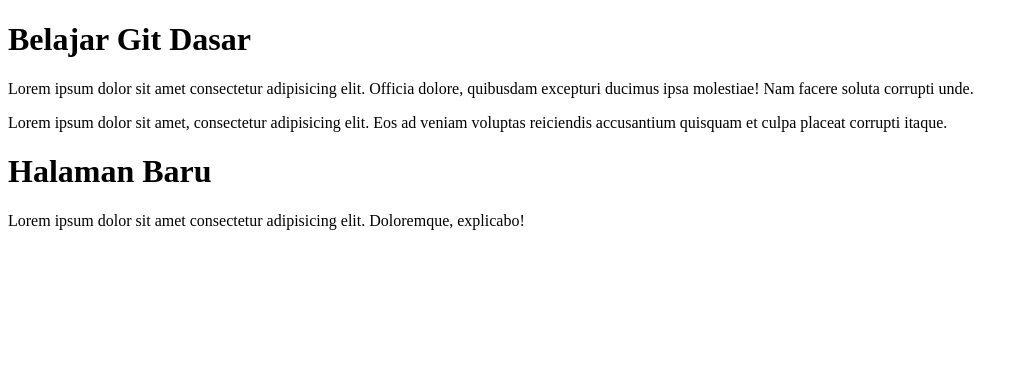
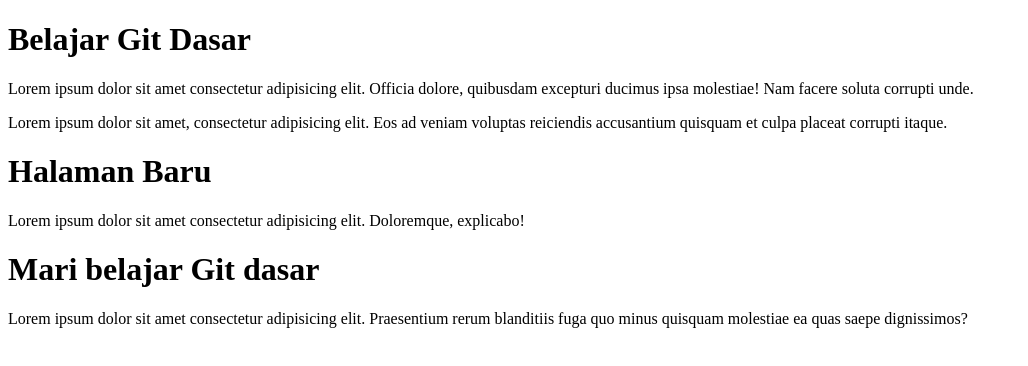
Before and after one commit to muhammadfaujiii04/new_projeck, a plain HTML site: page index.html in a window 1280 px wide. Shown: the whole page, without its empty margins (0-1028 px from the left). Drawn offline with Linux system fonts and the light colour scheme.

```diff
--- a/index.html
+++ b/index.html
@@ -21,6 +21,11 @@
             Lorem ipsum dolor sit amet consectetur adipisicing elit. Doloremque, explicabo!
         </p>
 
+        <h1>Mari belajar Git dasar</h1>
+        <p>
+            Lorem ipsum dolor sit amet consectetur adipisicing elit. Praesentium rerum blanditiis fuga quo minus quisquam molestiae ea quas saepe dignissimos?
+        </p>
+
 
     <script src="index.js">
 
```
